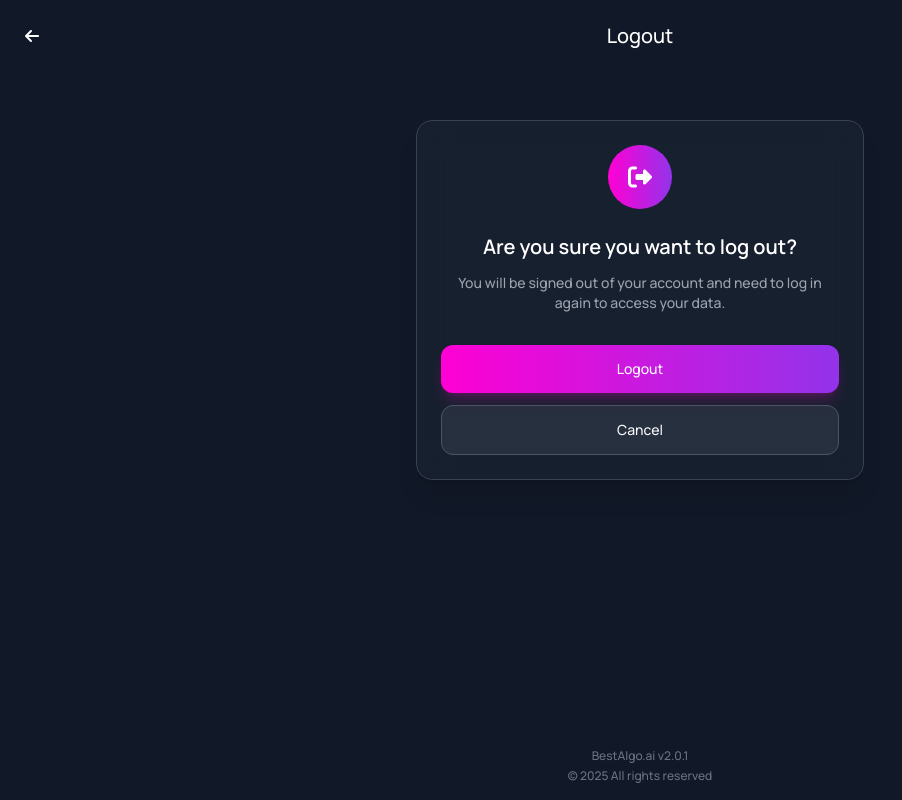
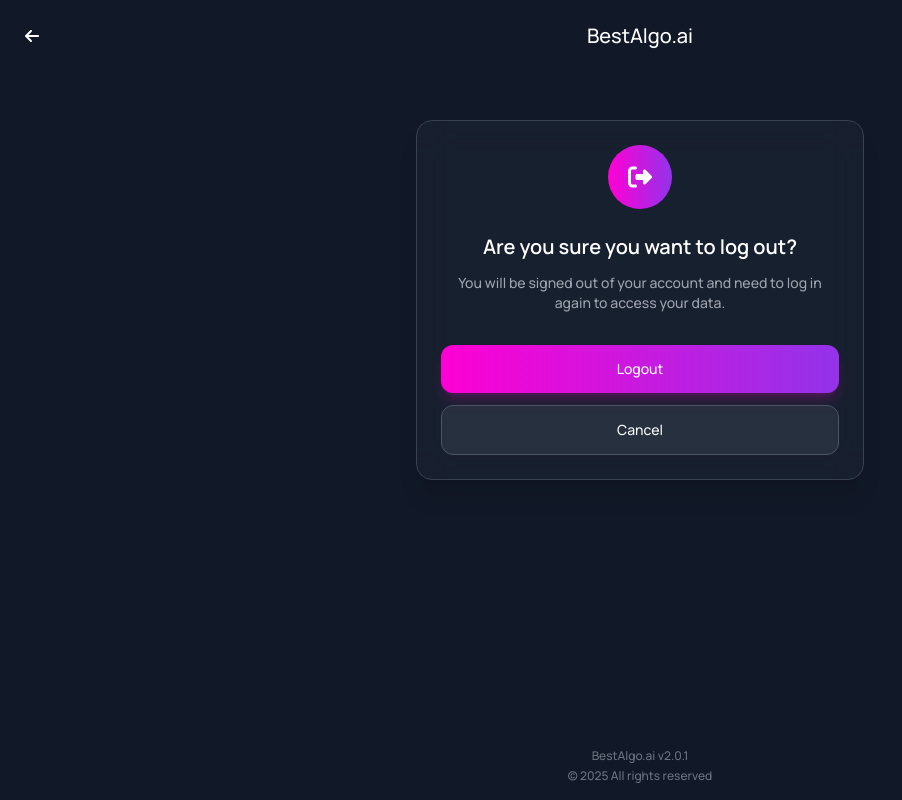
Before and after one commit to msjai003/bestalgoai, a React (Vite) app: page /logout in a window 1280 px wide. Shown: the whole page, without its empty margins (0-902 px from the left). Built offline with nearby package versions, Linux system fonts and the light colour scheme.

Commit message:
Update navigation
Update navigation to redirect to the home page when the "BestAlgo.Ai" logo is clicked.

```diff
--- a/src/pages/Logout.tsx
+++ b/src/pages/Logout.tsx
@@ -1,6 +1,6 @@
 
 import { Button } from "@/components/ui/button";
-import { useNavigate } from "react-router-dom";
+import { useNavigate, Link } from "react-router-dom";
 
 const Logout = () => {
   const navigate = useNavigate();
@@ -24,7 +24,9 @@ const Logout = () => {
         >
           <i className="fa-solid fa-arrow-left text-xl"></i>
         </Button>
-        <h1 className="text-xl font-medium flex-1 text-center mr-8">Logout</h1>
+        <Link to="/" className="flex-1 text-center mr-8">
+          <h1 className="text-xl font-medium">BestAlgo.ai</h1>
+        </Link>
       </header>
 
       <main className="flex flex-col items-center justify-center px-4 mt-16">
```
